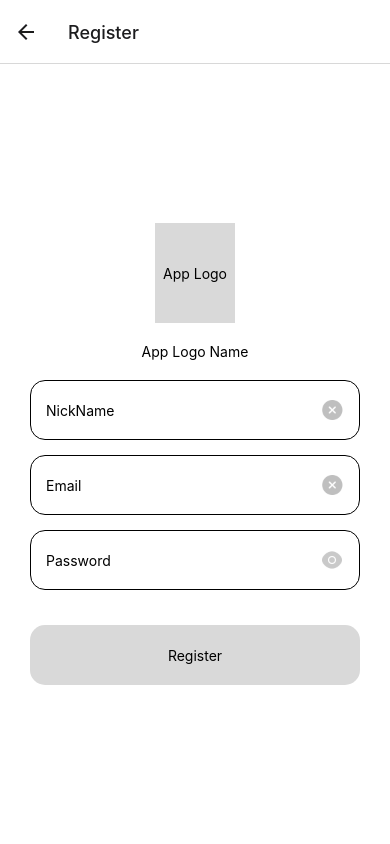
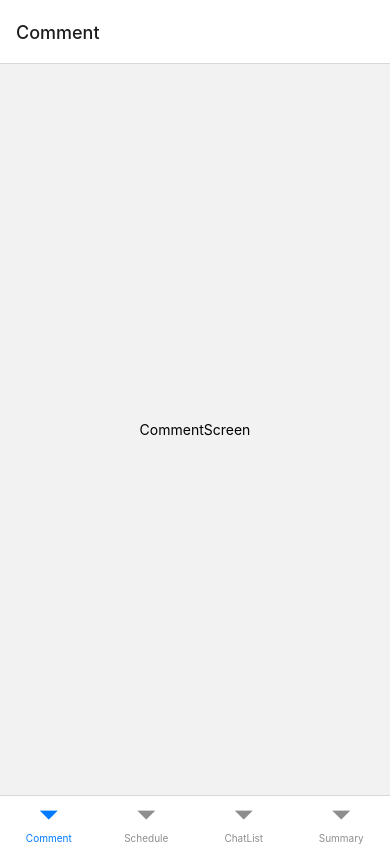
Before and after one commit to Jvelopproject/TransferCommunityApp, a React Native app: screen /Register in a window 390 px wide. Built offline with nearby package versions, Linux system fonts and the light colour scheme.

Commit message:
Bottom Tab 추가

```diff
--- a/App.tsx
+++ b/App.tsx
@@ -1,22 +1,12 @@
-import { NavigationContainer } from '@react-navigation/native';
-import { createNativeStackNavigator } from '@react-navigation/native-stack';
-import React from 'react';
-import { StyleSheet } from 'react-native';
-import CommunityScreen from './src/screens/CommunityScreen';
-import LoginScreen from './src/screens/LoginScreen';
-import RegisterScreen from './src/screens/RegisterScreen';
-
-
-const Stack = createNativeStackNavigator<ROOT_NAVIGATION>();
+import { NavigationContainer } from "@react-navigation/native";
+import React from "react";
+import { StyleSheet } from "react-native";
+import { Tabs } from "./src/navigations/Tabs";
 
 export default function App() {
   return (
     <NavigationContainer>
-      <Stack.Navigator initialRouteName='Login'>
-        <Stack.Screen name='Login' component={LoginScreen} />
-        <Stack.Screen name='Register' component={RegisterScreen} />
-        <Stack.Screen name='Community' component={CommunityScreen} />
-      </Stack.Navigator>
+      <Tabs />
     </NavigationContainer>
   );
 }
@@ -24,8 +14,8 @@ export default function App() {
 const styles = StyleSheet.create({
   container: {
     flex: 1,
-    backgroundColor: '#fff',
-    alignItems: 'center',
-    justifyContent: 'center',
+    backgroundColor: "#fff",
+    alignItems: "center",
+    justifyContent: "center",
   },
 });
--- a/package.json
+++ b/package.json
@@ -9,8 +9,10 @@
     "web": "expo start --web"
   },
   "dependencies": {
+    "@react-navigation/bottom-tabs": "^6.5.20",
     "@react-navigation/native": "^6.1.17",
     "@react-navigation/native-stack": "^6.9.26",
+    "@react-navigation/stack": "^6.3.29",
     "@types/react": "~18.2.45",
     "axios": "^1.6.8",
     "expo": "~50.0.14",
@@ -18,7 +20,7 @@
     "react": "18.2.0",
     "react-native": "0.73.6",
     "react-native-keyboard-aware-scroll-view": "^0.9.5",
-    "react-native-safe-area-context": "^4.8.2",
+    "react-native-safe-area-context": "^4.9.0",
     "react-native-screens": "~3.29.0",
     "typescript": "^5.3.0"
   },
--- a/src/@types/ROOT_NAVIGATION.d.ts
+++ b/src/@types/ROOT_NAVIGATION.d.ts
@@ -1,5 +1,8 @@
 declare type ROOT_NAVIGATION = {
   Login: undefined;
   Register: undefined;
-  Community: undefined;
+  Comment: undefined;
+  Schedule: undefined;
+  ChatList: undefined;
+  Summary: undefined;
 };
--- /dev/null
+++ b/src/navigations/Tabs.tsx
@@ -0,0 +1,19 @@
+import { createBottomTabNavigator } from '@react-navigation/bottom-tabs';
+import React from 'react';
+import ChatListScreen from '../screens/ChatListScreen';
+import CommentScreen from '../screens/CommentScreen';
+import ScheduleScreen from '../screens/ScheduleScreen';
+import SummaryScreen from '../screens/SummaryScreen';
+
+const Tab = createBottomTabNavigator<ROOT_NAVIGATION>();
+
+export const Tabs = () => {
+  return (
+    <Tab.Navigator>
+      <Tab.Screen name="Comment" component={CommentScreen} />
+      <Tab.Screen name="Schedule" component={ScheduleScreen} />
+      <Tab.Screen name="ChatList" component={ChatListScreen} />
+      <Tab.Screen name="Summary" component={SummaryScreen} />
+    </Tab.Navigator>
+  );
+}
--- /dev/null
+++ b/src/screens/ChatListScreen.tsx
@@ -0,0 +1,12 @@
+import React from "react";
+import { Text, View } from "react-native";
+
+const ChatListScreen = () => {
+  return (
+    <View style={{ flex: 1, justifyContent: "center", alignItems: "center" }}>
+      <Text>ChatListScreen</Text>
+    </View>
+  );
+};
+
+export default ChatListScreen;
--- a/src/screens/CommunityScreen.tsx
+++ b/src/screens/CommentScreen.tsx
@@ -3,16 +3,16 @@ import { NativeStackNavigationProp } from "@react-navigation/native-stack";
 import React from "react";
 import { Text, View } from "react-native";
 
-const CommunityScreen = () => {
+const CommentScreen = () => {
   //Logics
   const navigation = useNavigation<NativeStackNavigationProp<ROOT_NAVIGATION>>();
 
   //Views
   return (
     <View style={{ flex: 1, justifyContent: "center", alignItems: "center" }}>
-      <Text>CommunityScreen</Text>
+      <Text>CommentScreen</Text>
     </View>
   );
 };
 
-export default CommunityScreen;
+export default CommentScreen;
--- a/src/screens/LoginScreen.tsx
+++ b/src/screens/LoginScreen.tsx
@@ -27,9 +27,9 @@ const LoginScreen = () => {
     }
   };
 
-  const Login = () => {
+  const Login = async () => {
     try {
-      const response = axios;
+      const response = await axios.get();
     } catch (error) {}
   };
 
--- /dev/null
+++ b/src/screens/ScheduleScreen.tsx
@@ -0,0 +1,12 @@
+import React from "react";
+import { Text, View } from "react-native";
+
+const ScheduleScreen = () => {
+  return (
+    <View style={{ flex: 1, justifyContent: "center", alignItems: "center" }}>
+      <Text>ScheduleScreen</Text>
+    </View>
+  );
+};
+
+export default ScheduleScreen;
--- /dev/null
+++ b/src/screens/SummaryScreen.tsx
@@ -0,0 +1,12 @@
+import React from "react";
+import { Text, View } from "react-native";
+
+const SummaryScreen = () => {
+  return (
+    <View style={{ flex: 1, justifyContent: "center", alignItems: "center" }}>
+      <Text>SummaryScreen</Text>
+    </View>
+  );
+};
+
+export default SummaryScreen;
```
Also changed, not shown: src/navigations/Stacks.tsx (added, +14 -0 lines), 1 other file (tests, documents, lock files or other folders).
